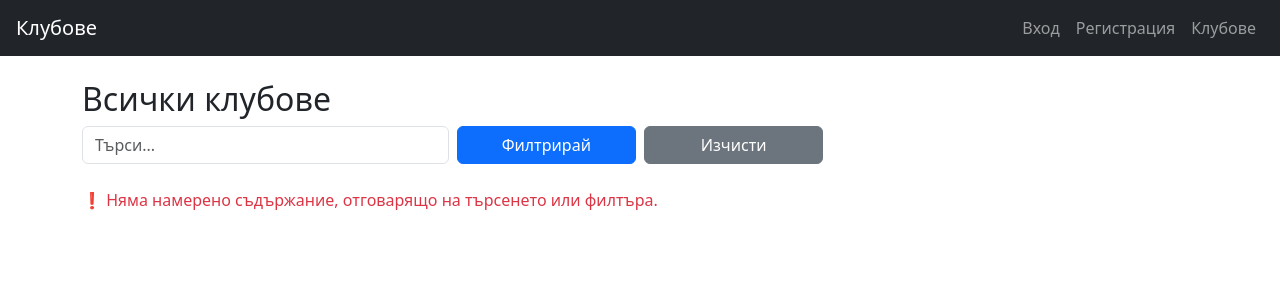
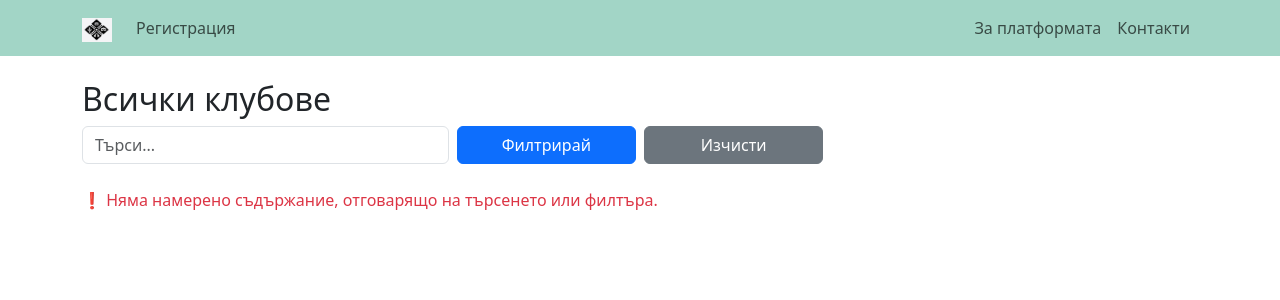
Before and after one commit to StValentina/ClubApp, a Django app: template templates/clubs/club_list.html in a window 1280 px wide. Shown: the top 300 px of the page. Run offline with Django 3.2, Linux system fonts and the light colour scheme; the template is opened without the code that fills it, so the values that code supplies are empty.

Commit message:
Редакция на шаблони с Bootstrap.

```diff
--- a/ClubApp/settings.py
+++ b/ClubApp/settings.py
@@ -138,6 +138,10 @@ USE_TZ = True
 
 STATIC_URL = 'static/'
 
+STATICFILES_DIRS = [
+    BASE_DIR / "static",
+]
+
 LOGIN_REDIRECT_URL = '/'
 LOGOUT_REDIRECT_URL = '/'
 
--- a/templates/clubs/base.html
+++ b/templates/clubs/base.html
@@ -1,3 +1,5 @@
+{% load static %}
+
 <!DOCTYPE html>
 <html>
 <head>
@@ -5,26 +7,68 @@
     <link rel="stylesheet" href="https://cdn.jsdelivr.net/npm/bootstrap@5.3.0/dist/css/bootstrap.min.css">
 </head>
 <body>
-  <nav class="navbar navbar-expand-lg navbar-dark bg-dark px-3">
-    <a class="navbar-brand" href="{% url 'home' %}">Клубове</a>
-    <div class="collapse navbar-collapse">
-      <ul class="navbar-nav ms-auto">
+{#  <nav class="navbar navbar-expand-lg bg-body-tertiary" style="background-color: #e3f2fd;">#}
+{#    <a class="navbar-brand" href="{% url 'home' %}">Клубове</a>#}
+{#    <div class="collapse navbar-collapse">#}
+{#      <ul class="navbar-nav ms-auto">#}
+{#        {% if user.is_authenticated %}#}
+{#          <li class="nav-item"><a class="nav-link" href="#">Здравей, {{ user.username }}</a></li>#}
+{#            <li class="nav-item"><a class="nav-link" href="{% url 'profile' %}">Моят профил</a><li class="nav-item"><a class="nav-link" href="{% url 'logout' %}">Изход</a></li>#}
+{#          <li class="nav-item">#}
+{#            <a class="nav-link" href="{% url 'club-create' %}">Нов клуб</a>#}
+{#          </li>#}
+{#        {% else %}#}
+{#          <li class="nav-item"><a class="nav-link" href="{% url 'login' %}">Вход</a></li>#}
+{#          <li class="nav-item"><a class="nav-link" href="{% url 'register' %}">Регистрация</a></li>#}
+{#        {% endif %}#}
+{#          <li class="nav-item">#}
+{#            <a class="nav-link" href="{% url 'club-list' %}">Клубове</a>#}
+{#          </li>#}
+{#      </ul>#}
+{#    </div>#}
+{#  </nav>#}
+<header>
+    <nav class="navbar navbar-expand-lg" style="background-color: #A2D5C6;">
+        <div class="container">
+            <a class="navbar-brand" href="{% url 'home' %}">
+                <img src="{% static 'images/logo_1.png' %}" alt="Клуб по интереси" width="30" height="24">
+            </a>
+            <div class="collapse navbar-collapse" id="navbarScroll">
+                <ul class="navbar-nav me-auto mb-2 mb-lg-0" style="--bs-scroll-height: 100px;">
                     {% if user.is_authenticated %}
-          <li class="nav-item"><a class="nav-link" href="#">Здравей, {{ user.username }}</a></li>
-            <li class="nav-item"><a class="nav-link" href="{% url 'profile' %}">Моят профил</a><li class="nav-item"><a class="nav-link" href="{% url 'logout' %}">Изход</a></li>
                         <li class="nav-item">
-            <a class="nav-link" href="{% url 'club-create' %}">Нов клуб</a>
+                            <a class="nav-link active" aria-current="page" href="{% url 'profile' %}">Моят Профил</a>
                         </li>
-        {% else %}
-          <li class="nav-item"><a class="nav-link" href="{% url 'login' %}">Вход</a></li>
-          <li class="nav-item"><a class="nav-link" href="{% url 'register' %}">Регистрация</a></li>
-        {% endif %}
+                        <li class="nav-item">
+                            <a class="nav-link" href="{% url 'club-create' %}">Нов Клубове</a>
+                        </li>
                         <li class="nav-item">
                             <a class="nav-link" href="{% url 'club-list' %}">Клубове</a>
                         </li>
+                        <li class="nav-item">
+                            <a class="nav-link" href="{% url 'home' %}">Изход</a>
+                        </li>
+
+                    {% else %}
+                        <li class="nav-item">
+                            <a class="nav-link" href="{% url 'register' %}">Регистрация</a>
+                        </li>
+                    {% endif %}
                 </ul>
+                <ul class="navbar-nav justify-content-end">
+                    <li class="nav-item">
+                        <a class="nav-link" href="#">За платформата</a>
+                    </li>
+                    <li class="nav-item">
+                        <a class="nav-link" href="#">Контакти</a>
+                    </li>
+                </ul>
+
+
+            </div>
         </div>
     </nav>
+</header>
 
 <div class="container mt-4">
     {% block content %}
```
Also changed, not shown: users/views.py (+16 -13 lines), static/images/logo_1.png (added). Lines whose indentation alone changed are shown as unchanged.
